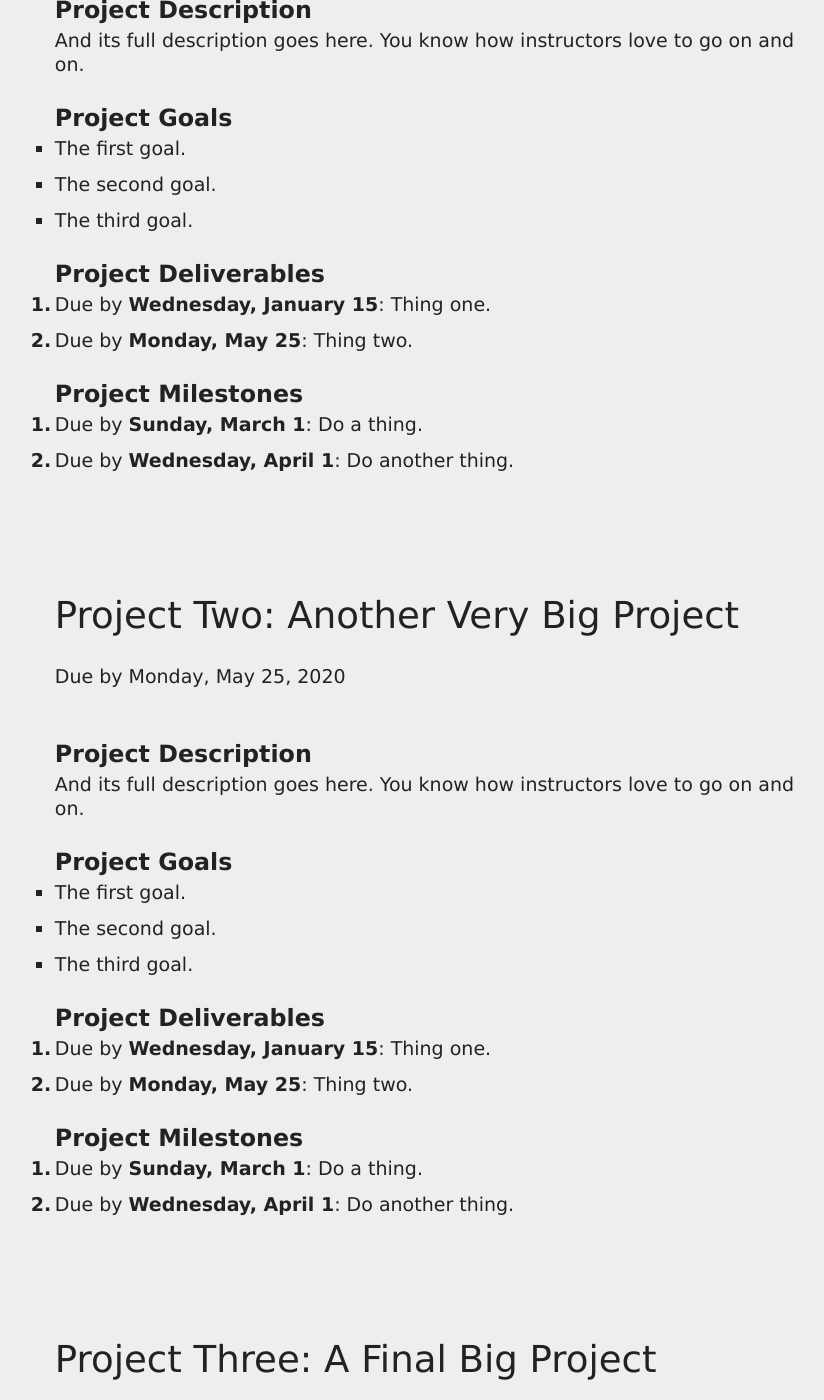
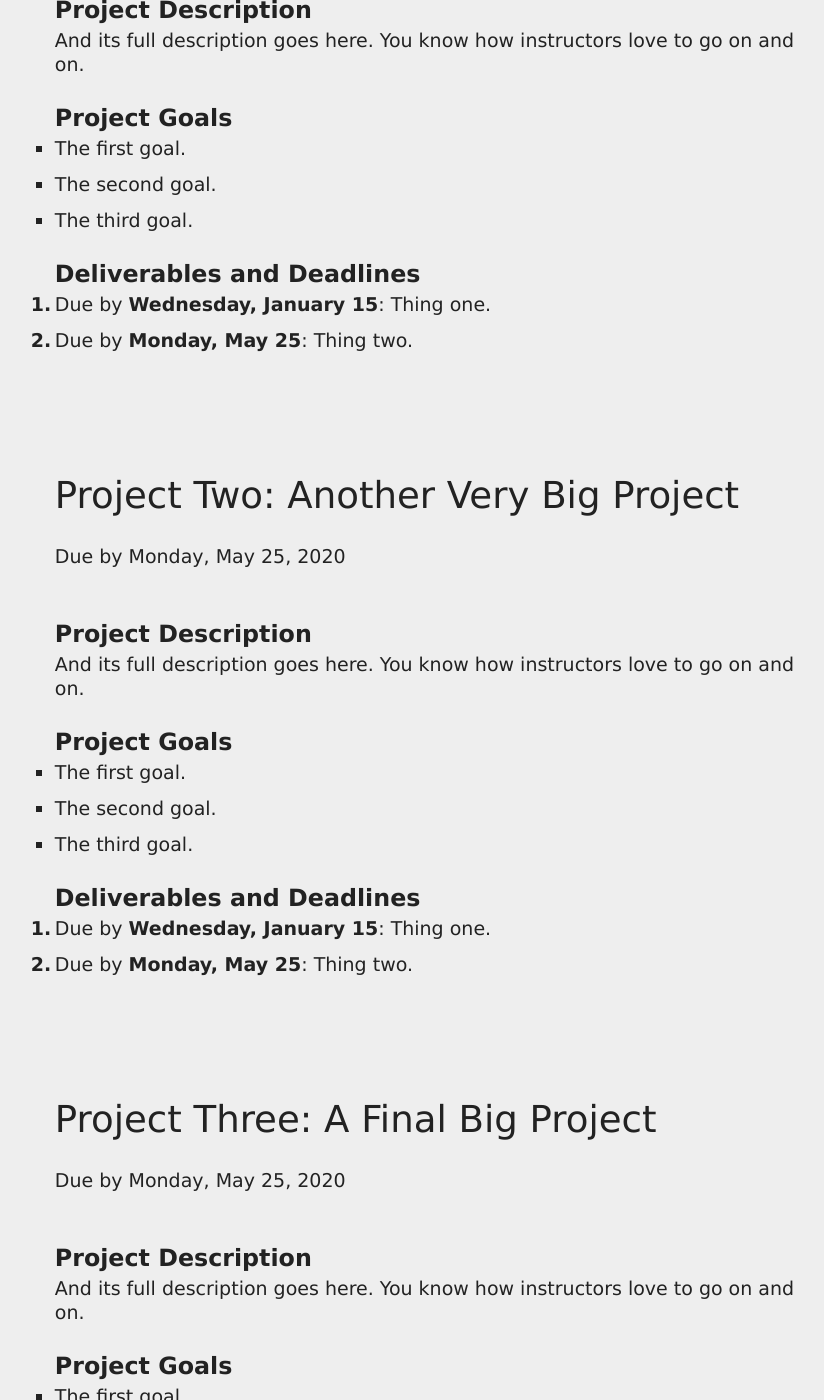
Before and after one commit to karlstolley/jekyll-theme-course, a Jekyll site: the page built from projects/index.md, in a window 1280 px wide and 1400 px high, scrolled down 584 px. Shown: the whole window, without its empty margins (86-910 px from the left). Built offline with Jekyll 4.4.1, drawn with Linux system fonts in a browser that asks for light colours; some web fonts are replaced; some of the changed text lies outside the part shown.

Commit message:
Scrap milestones; opt for Deliverables and Deadlines

```diff
--- a/_layouts/projects.html
+++ b/_layouts/projects.html
@@ -20,7 +20,7 @@ layout: default
     <li>{{ goal | markdownify | remove: "<p>" | remove: "</p>" | strip_newlines }}</li>
   {% endfor %}
   </ul>
-  <h3>Project Deliverables</h3>
+  <h3>Deliverables and Deadlines</h3>
   <ol>
   {% for deliverable in project.deliverables %}
     <li>
@@ -37,25 +37,6 @@ layout: default
     </li>
   {% endfor %}
   </ol>
-  {% if project.milestones %}
-  <h3>Project Milestones</h3>
-  <ol>
-    {% for milestone in project.milestones %}
-      <li>
-        {% if milestone.deadline %}Due by <b>{{ milestone.deadline | date: "%A, %B %-d"}}</b>: {% endif %}
-        {{ milestone.action }}
-        {{ milestone.description }}
-        {% if milestone.details %}
-          <ul>
-            {% for detail in milestone.details %}
-            <li> {{ detail }}</li>
-            {% endfor %}
-          </ul>
-        {% endif %}
-      </li>
-    {% endfor %}
-  </ol>
-  {% endif %}
   {% if project.requirements %}
   <h3>Project Requirements</h3>
   <ol>
```
Also changed, not shown: 1 other file.
